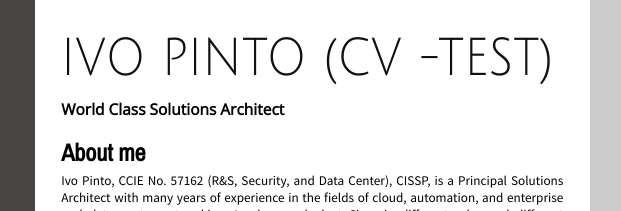
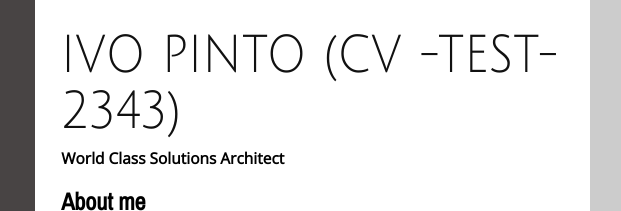
Before and after one commit to quyenfromuk/aws-cloud-projects-chapt-6, a plain HTML site: page ch2-files/index.html in a window 1280 px wide. Shown: the top 211 px of the page, 447-1068 px from the left. Drawn offline with nearby package versions, Linux system fonts and the light colour scheme.

Commit message:
config changes

```diff
--- a/ch2-files/index.html
+++ b/ch2-files/index.html
@@ -149,7 +149,7 @@
       <div class="rightPanel">
         <div>
           <h1>
-            Ivo Pinto (CV -test)
+            Ivo Pinto (CV -test-2343)
           </h1>
           <div class="smallText">
             <h3>
```
Also changed, not shown: 2 other files.
